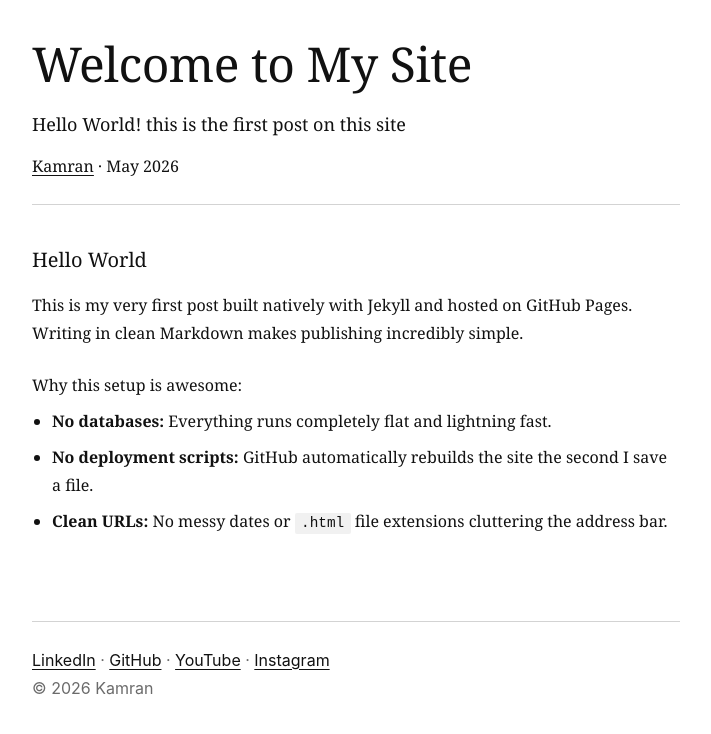
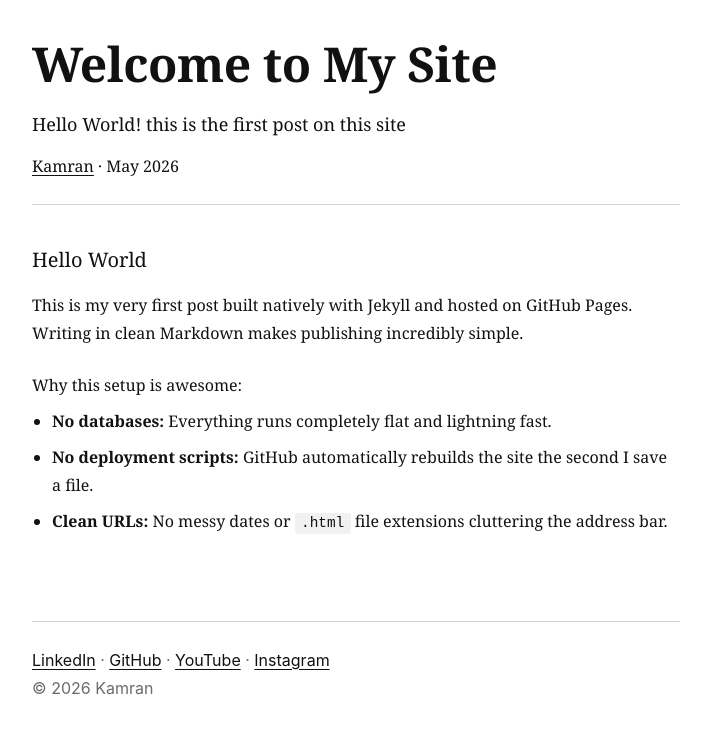
Before and after one commit to fyikamran/fyikamran.github.io, a Jekyll site: the page built from _posts/2026-05-29-welcome-to-my-site.md, in a window 1280 px wide. Shown: the top 734 px of the page, without its empty margins (284-995 px from the left). Built offline with Jekyll 4.4.1, drawn with Linux system fonts in a browser that asks for light colours.

Commit message:
Update styles.css

```diff
--- a/assets/css/styles.css
+++ b/assets/css/styles.css
@@ -196,10 +196,13 @@ article header {
   border-bottom: 1px solid var(--muted);
   border-top: none;
   padding-top: 0;
+  text-align: centre;
 }
 
 article header h1 {
   margin-bottom: 0.75rem;
+  font-size: 3rem;
+  font-weight: bold;
 }
 
 .lede {
```
